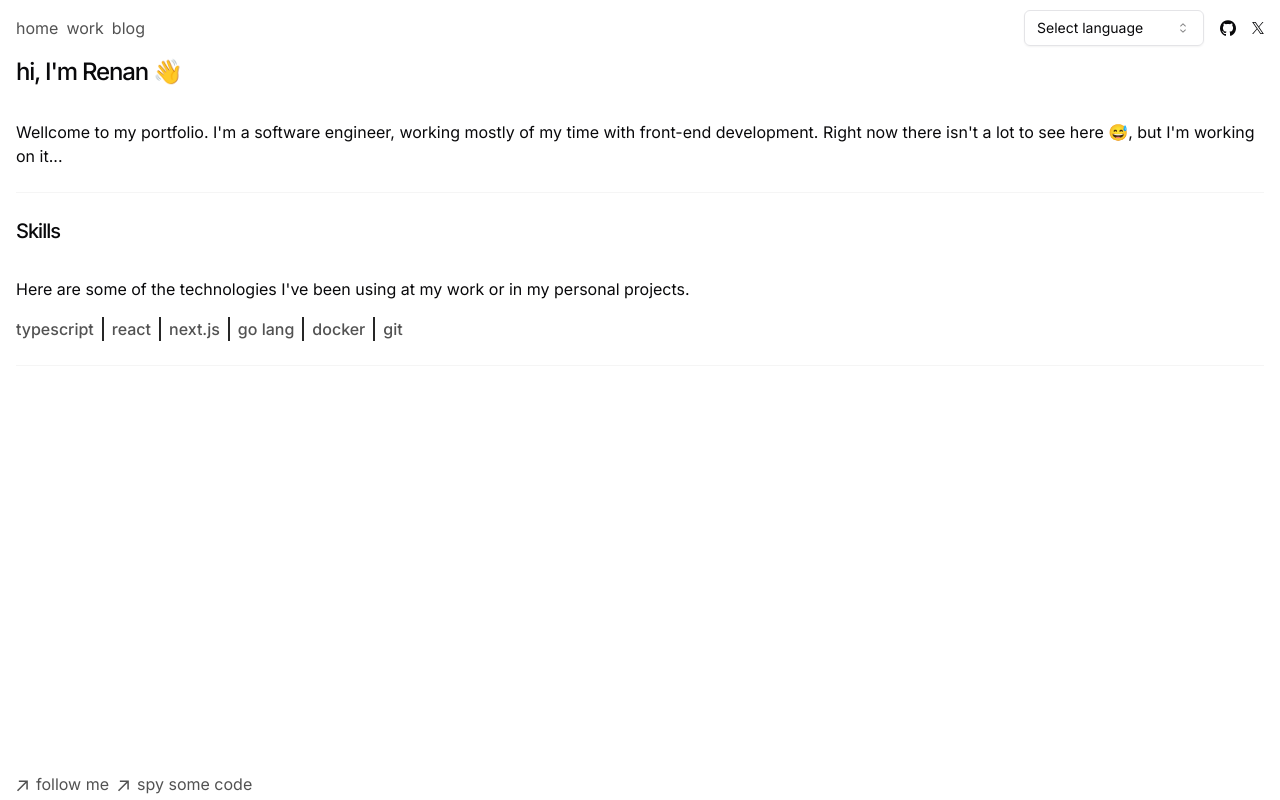
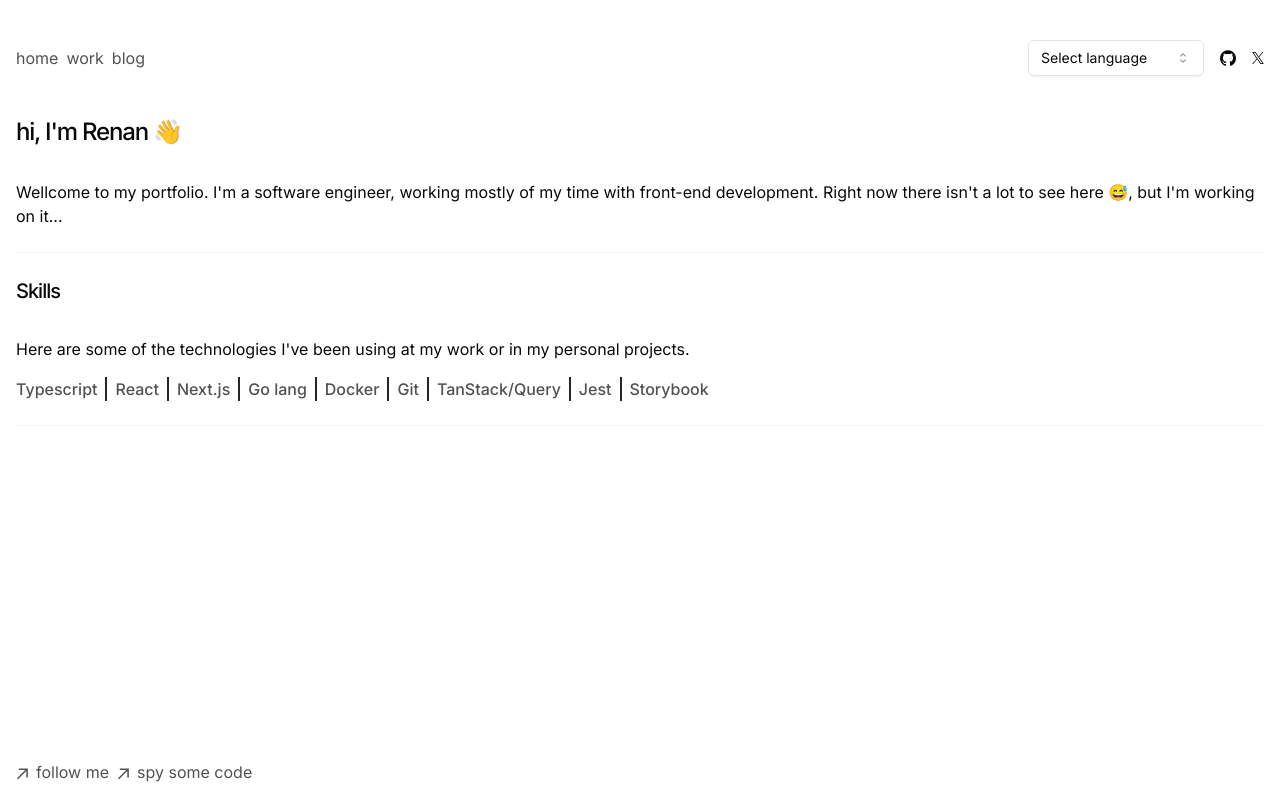
Before and after one commit to renan-ramos/portfolio, a Next.js app: page /en in a window 1280 px wide. Built offline with nearby package versions, Linux system fonts and the light colour scheme.

Commit message:
add work description

```diff
--- a/app/[locale]/blog/page.tsx
+++ b/app/[locale]/blog/page.tsx
@@ -4,7 +4,7 @@ const Blog = () => {
   const t = useTranslations('blog')
 
   return (
-    <main className="container">
+    <main className="container grow">
       <h1 className="mb-8 text-2xl font-medium tracking-tighter">Blog</h1>
       <hr className="my-6 border-neutral-100 dark:border-neutral-800" />
       <p>{t('description')}</p>
--- a/app/[locale]/page.tsx
+++ b/app/[locale]/page.tsx
@@ -6,7 +6,7 @@ const Home = () => {
   const skills = messages?.home?.skills?.list
 
   return (
-    <main className="container">
+    <main className="container grow">
       <h1 className="mb-8 text-2xl font-medium tracking-tighter">
         {t('hello')}
       </h1>
--- a/app/[locale]/work/page.tsx
+++ b/app/[locale]/work/page.tsx
@@ -6,7 +6,7 @@ const Work = () => {
   const experiences = messages?.work?.experiences
 
   return (
-    <main className="container">
+    <main className="container grow">
       <h1 className="mb-8 text-2xl font-medium tracking-tighter">
         {t('title')}
       </h1>
@@ -29,8 +29,11 @@ const Work = () => {
             <p className="py-4">{experience?.description}</p>
 
             <ul className="flex flex-col gap-4">
-              {experience?.list?.map((item) => (
-                <li key={item} className="ml-8 list-disc">
+              {experience?.list?.map((item: string) => (
+                <li
+                  key={item}
+                  className="list ml-8 list-disc marker:text-neutral-600"
+                >
                   {item}
                 </li>
               ))}
--- a/components/footer.tsx
+++ b/components/footer.tsx
@@ -17,8 +17,8 @@ const ArrowIcon = () => {
 
 const Footer = () => {
   return (
-    <footer className="container mt-auto">
-      <ul className="flex flex-col gap-2 text-neutral-600 dark:text-neutral-300 md:flex-row">
+    <footer className="container py-3">
+      <ul className="flex flex-col gap-2 text-neutral-600 md:flex-row dark:text-neutral-300">
         <li>
           <a
             href="https://twitter.com/RenanGarcia_dev"
--- a/components/header.tsx
+++ b/components/header.tsx
@@ -18,9 +18,9 @@ const TwitterIcon = () => {
   return (
     <svg
       className="h-3 w-3 fill-current"
+      width="23"
       height="23"
       viewBox="0 0 1200 1227"
-      width="23"
       xmlns="http://www.w3.org/2000/svg"
     >
       <path d="M714.163 519.284L1160.89 0H1055.03L667.137 450.887L357.328 0H0L468.492 681.821L0 1226.37H105.866L515.491 750.218L842.672 1226.37H1200L714.137 519.284H714.163ZM569.165 687.828L521.697 619.934L144.011 79.6944H306.615L611.412 515.685L658.88 583.579L1055.08 1150.3H892.476L569.165 687.854V687.828Z"></path>
@@ -39,8 +39,8 @@ type HeaderProps = ComponentProps<'header'>
 const Header = (props: HeaderProps) => {
   return (
     <header {...props} className={cn('container', props.className)}>
-      <nav className="flex items-center justify-between gap-4">
-        <ul className="my-4 flex flex-1 flex-row gap-2 text-neutral-600 dark:text-neutral-300">
+      <nav className="flex items-center justify-between gap-4 py-10">
+        <ul className="flex flex-1 flex-row gap-2 text-neutral-600 dark:text-neutral-200">
           {Object.entries(menuItems).map(([path, { text }]) => (
             <li key={path}>
               <Link
@@ -52,21 +52,20 @@ const Header = (props: HeaderProps) => {
             </li>
           ))}
         </ul>
-
         <LanguageSelect />
-
         <a
           href="https://github.com/renan-ramos"
           target="_blank"
           rel="noreferrer noopener"
+          className="hidden sm:block"
         >
           <GithubIcon />
         </a>
-
         <a
           href="https://twitter.com/RenanGarcia_dev"
           target="_blank"
           rel="noreferrer noopener"
+          className="hidden sm:block"
         >
           <TwitterIcon />
         </a>
--- a/components/language-select.tsx
+++ b/components/language-select.tsx
@@ -22,7 +22,7 @@ const LanguageSelect = () => {
 
   return (
     <Select onValueChange={handleLanguageChange}>
-      <SelectTrigger className="w-[180px]">
+      <SelectTrigger className="w-44">
         <SelectValue placeholder={t('label')} />
       </SelectTrigger>
       <SelectContent>
--- a/dictionaries/br.json
+++ b/dictionaries/br.json
@@ -5,12 +5,15 @@
     "skills": {
       "description": "Aqui estão algumas das tecnologias que eu venho utilizando, seja no meu trabalho ou em projetos pessoais.",
       "list": [
-        "typescript",
-        "react",
-        "next.js",
-        "go lang",
-        "docker",
-        "git"
+        "Typescript",
+        "React",
+        "Next.js",
+        "Go lang",
+        "Docker",
+        "Git",
+        "TanStack/Query",
+        "Jest",
+        "Storybook"
       ]
     }
   },
@@ -21,14 +24,19 @@
       {
         "name": "Ingresso.com",
         "role": "Senior Software Engineer",
-        "description": "Lorem ipsum dolor sit amet consectetur adipisicing elit. Non quasi minima, velit cupiditate dicta sed suscipit. Praesentium sequi nemo quia, quasi, ipsum error rem quaerat sapiente sunt sint, officiis vel."
+        "description": "A Ingresso.com é uma plataforma pioneira na venda de ingressos do Brasil, oferecendo uma ampla gama de ingressos para eventos, cinemas e shows. Desde 2020, atuo como a referência técnica para desenvolvedores front-end, liderando a implementação de novas funcionalidades, garantindo a manutenção e otimização da performance do site, e promovendo a adoção das melhores práticas em desenvolvimento web. Minha atuação inclui a coordenação técnica de projetos de alta complexidade, a mentoria de novos talentos e a colaboração estreita com equipes de UX/UI para assegurar a melhor experiência de usuário possível.",
+        "list": [
+          "Implementação de um novo fluxo de compra de ingressos para o Rock in Rio 2022, migrando o projeto legado feito em angular.js para um stack mais atual utilizando React, Next.js, Typescript e react-hook-form",
+          "Desenvolvimento do product discovery da empresa, feito com React, Next.js, Typescript, React-Query, Storybook, zod e react-hook-form",
+          "Realização de testes automatizados com Jest e Playwright, monitoria de erro com Sentry, garantia de qualidade com SonarQube e implementação de CI/CD com Github Actions"
+        ]
       },
       {
         "name": "Fundação Getulio Vargas",
         "role": "Software Engineer",
         "description": "A Fundação Getulio Vargas é uma das mais importantes instituições de ensino e pesquisa do Brasil, onde eu tive a oportunidade de trabalhar na Diretoria de Análise de Políticas Públicas (FGV DAPP).",
         "list": [
-          "Desenvolvimento do webapp 'observa2018' para o acompanhamento das eleições presidenciais do Brasil de 2018 nas redes sociais. O projeto foi um sucesso e foi destaque em vários veículos de comunicação. O projeto foi desenvolvido com vue.js e Node.js e contava com recursos de PWA e Push Notification, permitindo o acompanhamento em tempo real das menções dos candidatos nas redes sociais.",
+          "Desenvolvimento do webapp 'observa2018' para o acompanhamento das eleições presidenciais do Brasil de 2018 nas redes sociais. O projeto foi um sucesso e foi destaque em vários veículos de comunicação. O projeto foi desenvolvido com vue.js e Express e contava com recursos de PWA e Push Notification, permitindo o acompanhamento em tempo real das menções dos candidatos nas redes sociais.",
           "Desenvolvimento de dashboards focados na análise de dados voltados para políticas públicas, utilizando javascript, d3.js.",
           "Reformulação do site institucional da diretoria, feito com wordpress e PHP.",
           "Implementação do design system da diretoria, além de diversos projetos internos."
--- a/dictionaries/en.json
+++ b/dictionaries/en.json
@@ -5,12 +5,15 @@
     "skills": {
       "description": "Here are some of the technologies I've been using at my work or in my personal projects.",
       "list":  [
-        "typescript",
-        "react",
-        "next.js",
-        "go lang",
-        "docker",
-        "git"
+        "Typescript",
+        "React",
+        "Next.js",
+        "Go lang",
+        "Docker",
+        "Git",
+        "TanStack/Query",
+        "Jest",
+        "Storybook"
       ]
     }
   },
@@ -21,14 +24,19 @@
       {
         "name": "Ingresso.com",
         "role": "Senior Software Engineer",
-        "description": "Lorem ipsum dolor sit amet consectetur adipisicing elit. Non quasi minima, velit cupiditate dicta sed suscipit. Praesentium sequi nemo quia, quasi, ipsum error rem quaerat sapiente sunt sint, officiis vel."
+        "description": "Ingresso.com is a pioneering ticket sales platform in Brazil, offering a wide range of tickets for events, cinemas and shows. Since 2020, I have acted as a technical reference for front-end developers, leading the implementation of new features, ensuring the maintenance and optimization of website performance, and promoting the adoption of best practices in web development. My role includes technical coordination of highly complex projects, mentoring new talent and working closely with UX/UI teams to ensure the best possible user experience.",
+        "list": [
+          "Implementation of a new ticket purchase flow for Rock in Rio 2022, migrating the legacy project made in angular.js to a more current stack using React, Next.js, Typescript and react-hook-form",
+          "Development of the company's product discovery, made with React, Next.js, Typescript, React-Query, Storybook, zod and react-hook-form",
+          "Carrying out automated tests with Jest and Playwright, error monitoring with Sentry, quality assurance with SonarQube and CI/CD implementation with Github Actions"
+        ]
       },
       {
         "name": "Fundação Getulio Vargas",
         "role": "Software Engineer",
         "description": "The Fundação Getulio Vargas is one of the most important educational and research institutions in Brazil, where I had the opportunity to work in the Diretoria de Análise de Políticas Públicas (FGV DAPP).",
         "list": [
-          "Development of the 'observa2018' webapp for monitoring the 2018 Brazilian presidential elections reactions on social media. The project was a success and was highlighted by the press. Developed with vue.js and Node.js, the app had PWA and Push Notification features which allowed real-time view of mentions of the candidates on social media.",
+          "Development of the 'observa2018' webapp for monitoring the 2018 Brazilian presidential elections reactions on social media. The project was a success and was highlighted by the press. Developed with vue.js and Express, the app had PWA and Push Notification features which allowed real-time view of mentions of the candidates on social media.",
           "Development of dashboards focused on data analysis aimed at public policies, using javascript, d3.js.",
           "Redesign of the board's institutional website, made with wordpress and PHP.",
           "Implementation of the board's design system, in addition to several internal projects."
```
